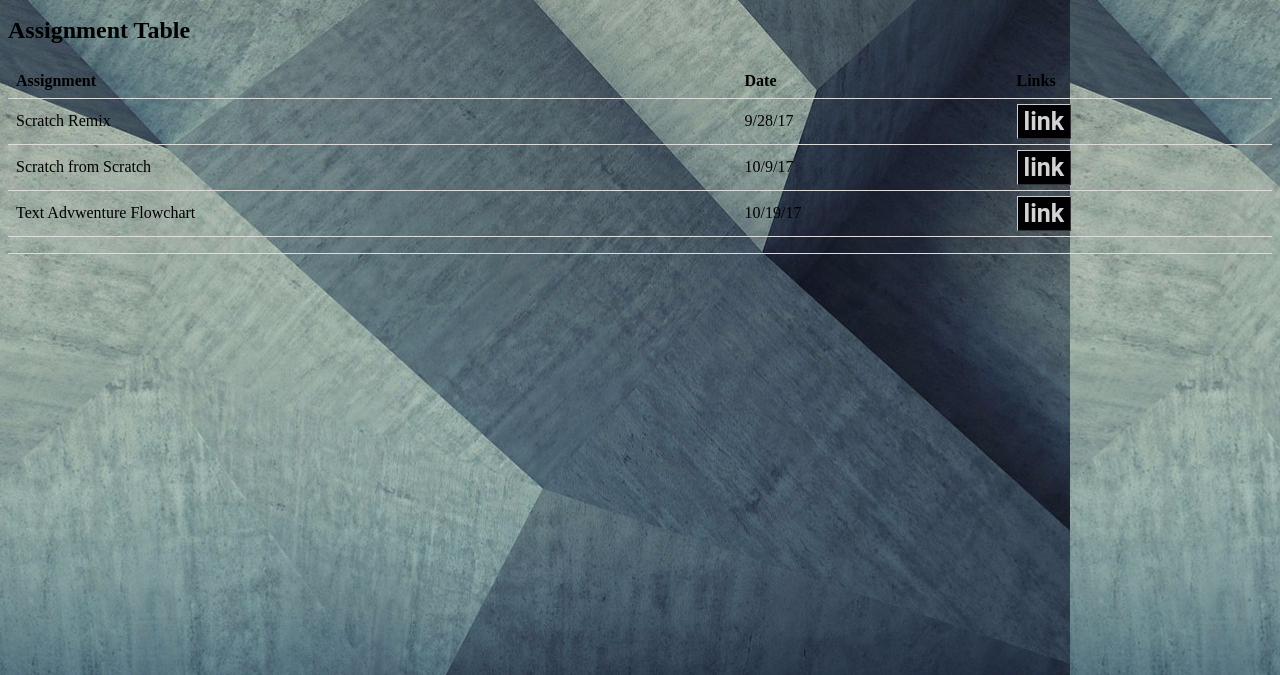
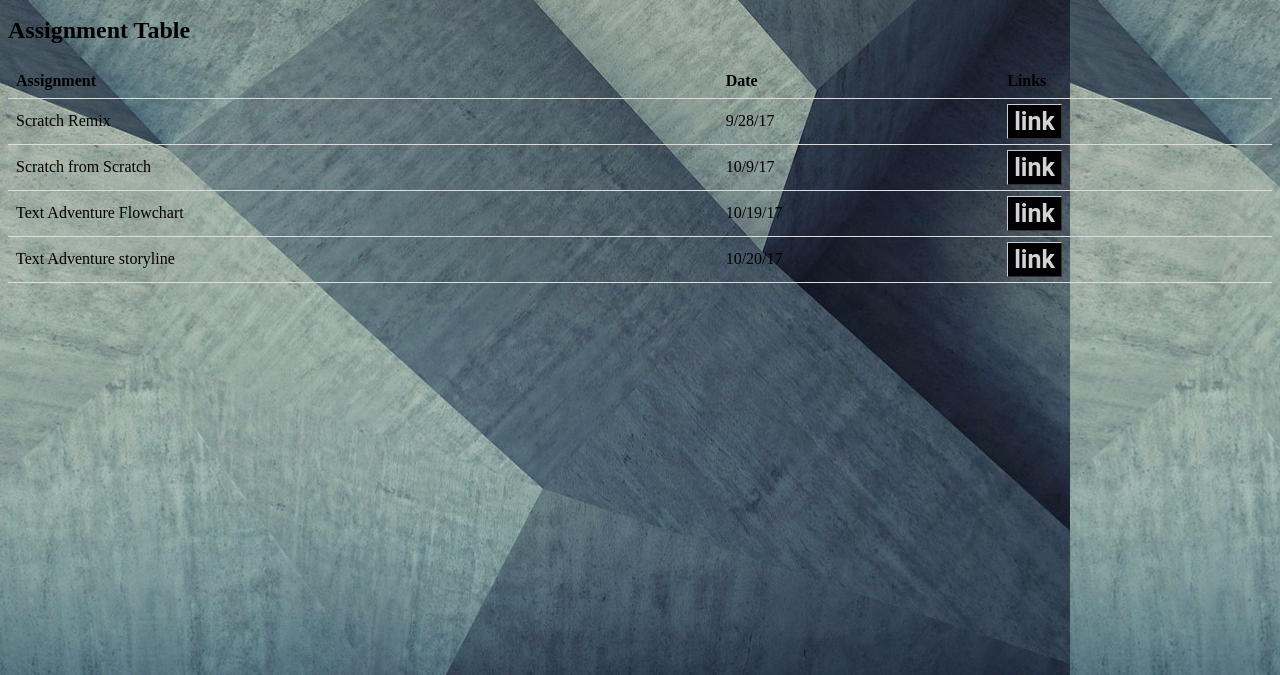
Before and after one commit to giuntbru000/giuntbru000.github.io, a plain HTML site: page my_website/portfolio.html in a window 1280 px wide. Shown: the part 125-800 px from the top of the page. Drawn offline with Linux system fonts and the light colour scheme.

Commit message:
adventure

```diff
--- a/my_website/portfolio.html
+++ b/my_website/portfolio.html
@@ -112,14 +112,14 @@ tr:hover{background-color:#ffffff}
     <td><a href="https://scratch.mit.edu/projects/177064968/">link</a></a></a></td>
   </tr>
   <tr>
-    <td>Text Advwenture Flowchart</td>
+    <td>Text Adventure Flowchart</td>
     <td>10/19/17</td>
     <td><a href="https://go.gliffy.com/go/share/skqs5ado4pc2fnea6u6n">link</a></a></a></td>
   </tr>
   <tr>
-    <td></td>
-    <td></td>
-    <td></td>
+    <td>Text Adventure storyline </td>
+    <td>10/20/17</td>
+    <td><a href="https://docs.google.com/document/d/17n99ARdoEmJlfCCKc83yQz8zI3uAkqtVOzq2z-dwjUI/edit</td>">link</a></a></a></td>
   </tr>
 </table>
 
```
